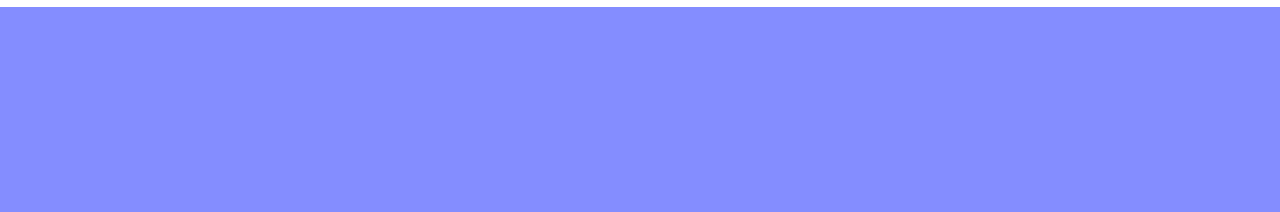
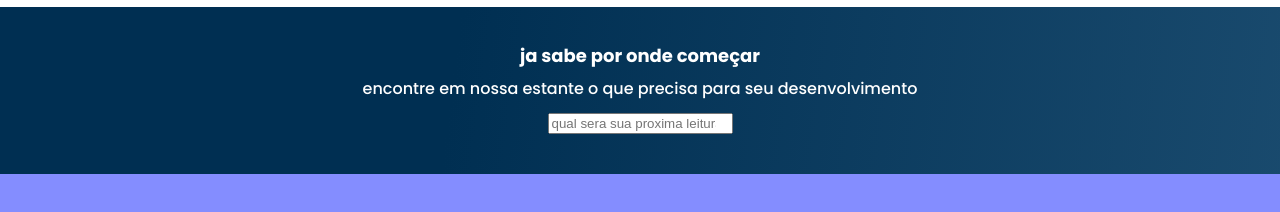
Before and after one commit to fernandouemoto/fernando-miranda, a plain HTML site: page index.html in a window 1280 px wide. Shown: the part 62-274 px from the top of the page. Drawn offline with Linux system fonts and the light colour scheme.

Commit message:
Add files via upload

```diff
--- /dev/null
+++ b/assets/css/banner.css
@@ -0,0 +1,14 @@
+.banner{
+    background-image: var(--azul-degrade);
+    color: var(--branco);
+    text-align: center;
+    padding: 2.5em 2em;
+}
+.banner-titulo{
+    font-size: 18px;
+    font-weight: 700;
+}
+.banner-texto{
+    font-weight: 500;
+    margin: 1em 0;
+}
--- a/assets/css/style.css
+++ b/assets/css/style.css
@@ -1,5 +1,6 @@
 
 @import url(header.css);
+@import url(banner.css);
 :root{
     --cor-de-fundo:rgb(180,215,218);
     --branco: white ;
--- a/index.html
+++ b/index.html
@@ -37,6 +37,16 @@
        </div>
 
     </header>
+    <section class="banner">
+        <h2 class="banner-titulo">
+     ja sabe  por onde começar
+        </h2>
+        <p class="banner-texto">
+     encontre em nossa estante o que precisa para seu desenvolvimento
+     </p>
+     <input class="banner-pesquisa" type="search" placeholder="qual sera sua proxima leitura?">
+
+    </section>
 
 </body>
 </html>
```
